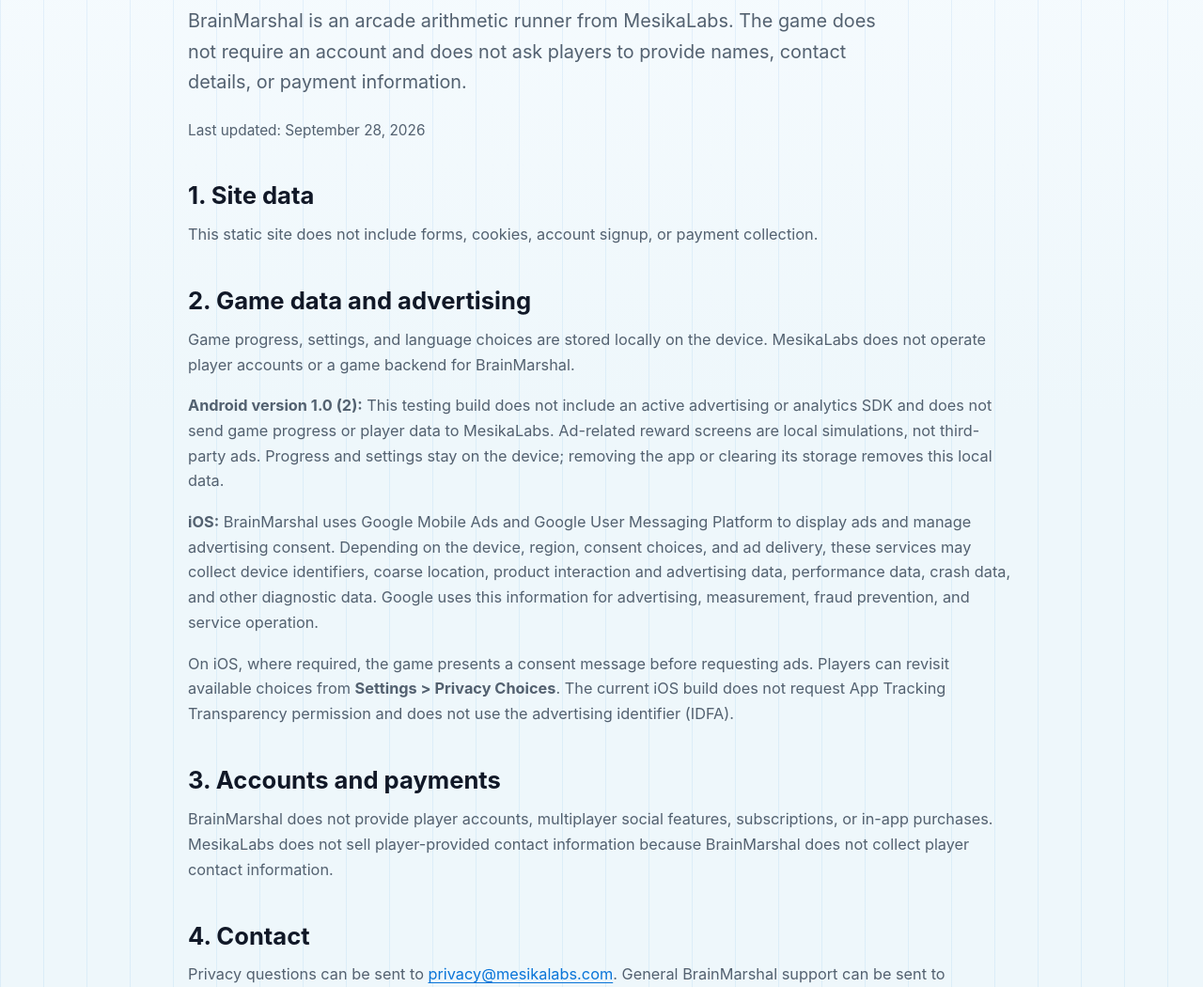
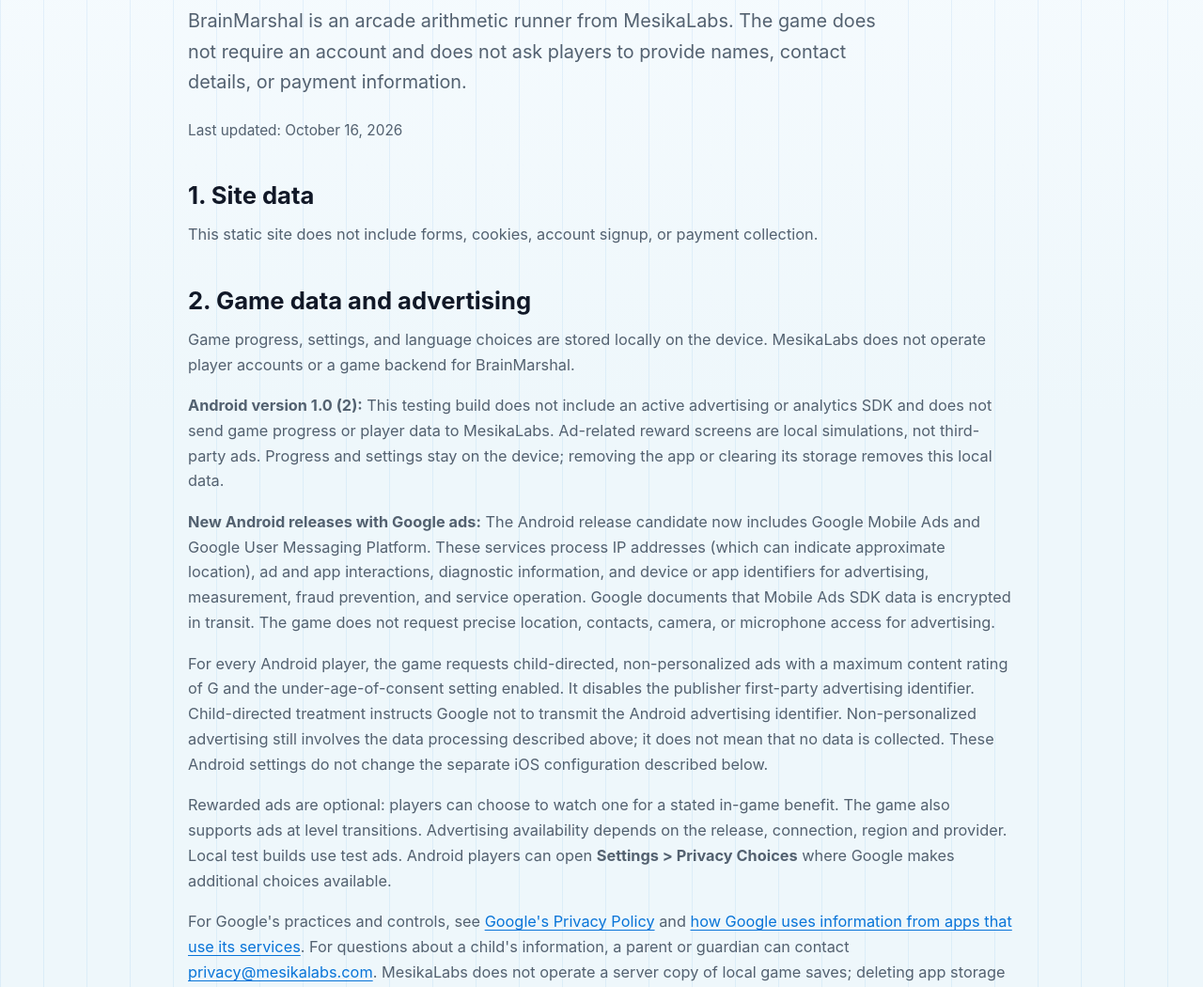
Before and after one commit to eliran-mesika/mathwar-site, a plain HTML site: page privacy/index.html in a window 1280 px wide. Shown: the part 231-1281 px from the top of the page at 94% size. Drawn offline with Linux system fonts and the light colour scheme.

Commit message:
Disclose child-directed Android advertising data practices

```diff
--- a/privacy/index.html
+++ b/privacy/index.html
@@ -29,7 +29,7 @@
     <p class="eyebrow">Privacy</p>
     <h1>Privacy Policy</h1>
     <p class="lede">BrainMarshal is an arcade arithmetic runner from MesikaLabs. The game does not require an account and does not ask players to provide names, contact details, or payment information.</p>
-    <p class="meta">Last updated: September 28, 2026</p>
+    <p class="meta">Last updated: October 16, 2026</p>
 
     <h2>1. Site data</h2>
     <p>This static site does not include forms, cookies, account signup, or payment collection.</p>
@@ -37,6 +37,10 @@
     <h2>2. Game data and advertising</h2>
     <p>Game progress, settings, and language choices are stored locally on the device. MesikaLabs does not operate player accounts or a game backend for BrainMarshal.</p>
     <p><strong>Android version 1.0 (2):</strong> This testing build does not include an active advertising or analytics SDK and does not send game progress or player data to MesikaLabs. Ad-related reward screens are local simulations, not third-party ads. Progress and settings stay on the device; removing the app or clearing its storage removes this local data.</p>
+    <p><strong>New Android releases with Google ads:</strong> The Android release candidate now includes Google Mobile Ads and Google User Messaging Platform. These services process IP addresses (which can indicate approximate location), ad and app interactions, diagnostic information, and device or app identifiers for advertising, measurement, fraud prevention, and service operation. Google documents that Mobile Ads SDK data is encrypted in transit. The game does not request precise location, contacts, camera, or microphone access for advertising.</p>
+    <p>For every Android player, the game requests child-directed, non-personalized ads with a maximum content rating of G and the under-age-of-consent setting enabled. It disables the publisher first-party advertising identifier. Child-directed treatment instructs Google not to transmit the Android advertising identifier. Non-personalized advertising still involves the data processing described above; it does not mean that no data is collected. These Android settings do not change the separate iOS configuration described below.</p>
+    <p>Rewarded ads are optional: players can choose to watch one for a stated in-game benefit. The game also supports ads at level transitions. Advertising availability depends on the release, connection, region and provider. Local test builds use test ads. Android players can open <strong>Settings &gt; Privacy Choices</strong> where Google makes additional choices available.</p>
+    <p>For Google's practices and controls, see <a href="https://policies.google.com/privacy">Google's Privacy Policy</a> and <a href="https://policies.google.com/technologies/partner-sites">how Google uses information from apps that use its services</a>. For questions about a child's information, a parent or guardian can contact <a href="mailto:privacy@mesikalabs.com">privacy@mesikalabs.com</a>. MesikaLabs does not operate a server copy of local game saves; deleting app storage removes local progress, but does not itself delete data already processed by Google.</p>
     <p><strong>iOS:</strong> BrainMarshal uses Google Mobile Ads and Google User Messaging Platform to display ads and manage advertising consent. Depending on the device, region, consent choices, and ad delivery, these services may collect device identifiers, coarse location, product interaction and advertising data, performance data, crash data, and other diagnostic data. Google uses this information for advertising, measurement, fraud prevention, and service operation.</p>
     <p>On iOS, where required, the game presents a consent message before requesting ads. Players can revisit available choices from <strong>Settings &gt; Privacy Choices</strong>. The current iOS build does not request App Tracking Transparency permission and does not use the advertising identifier (IDFA).</p>
 
```
